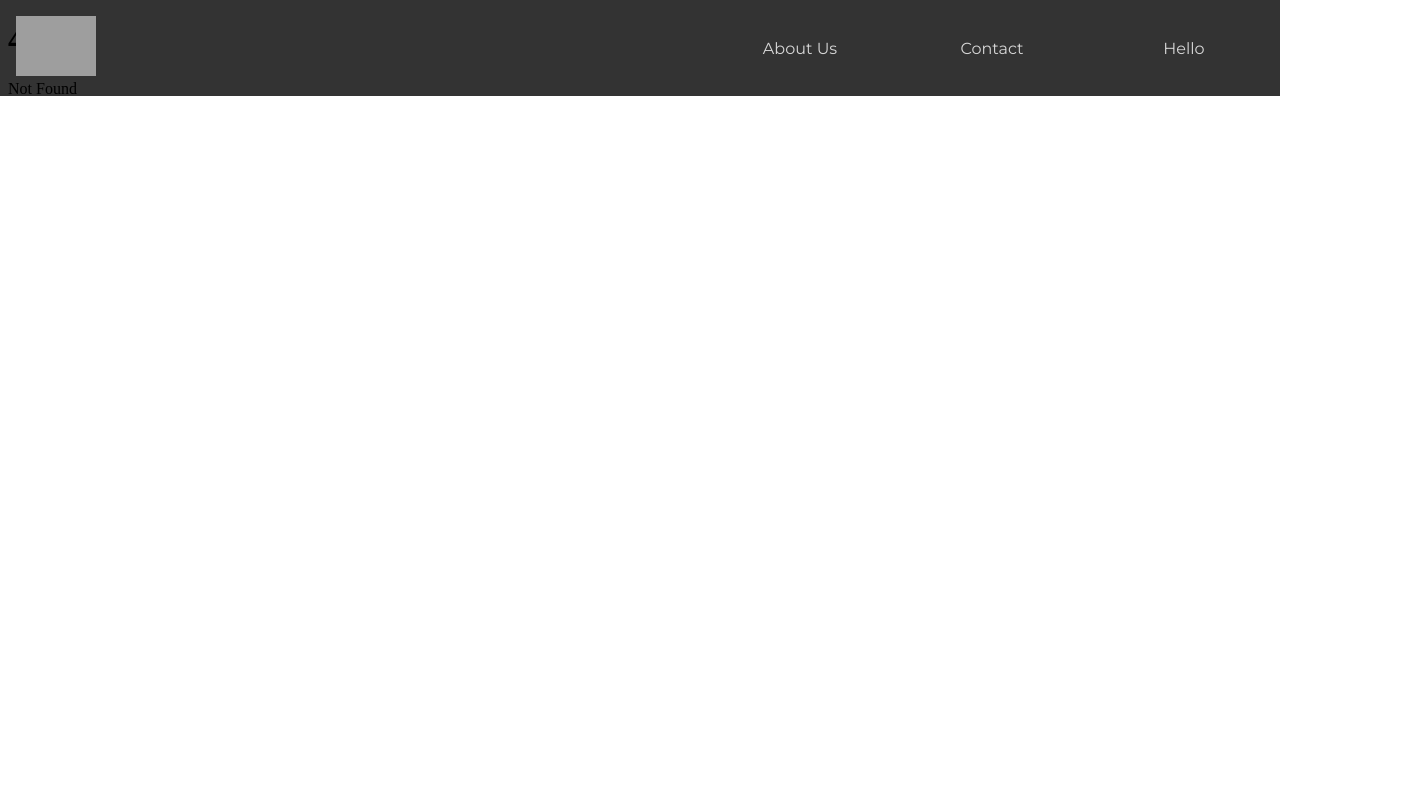
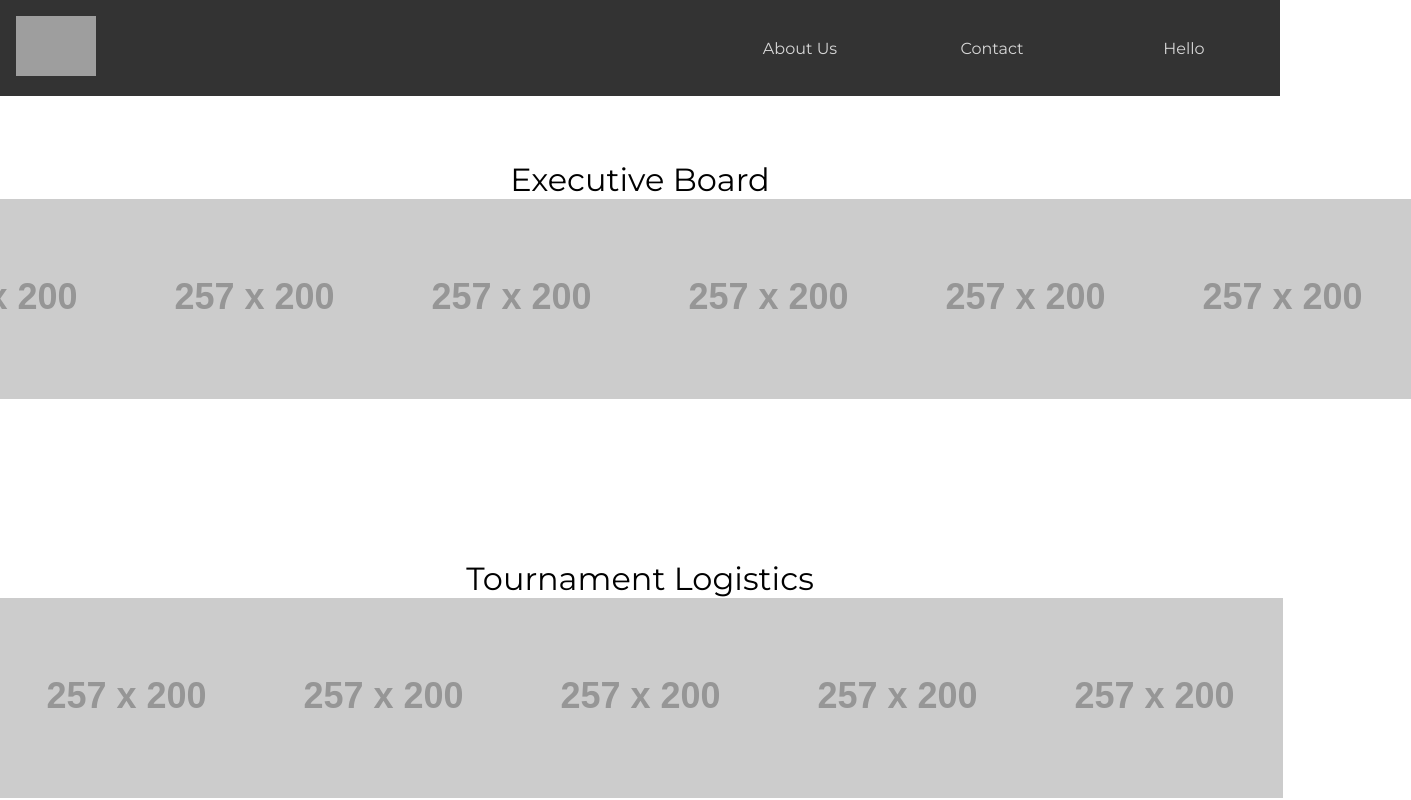
Before and after one commit to Pojoto/sovt-website, a SvelteKit app: page /about in a window 1280 px wide. Before the commit this address had no page. Shown: the top 800 px of the page, 1411 px wide, since content can reach past the window. Built offline with nearby package versions, Linux system fonts and the light colour scheme; grey boxes are pictures that could not be loaded.

Commit message:
added two pages for more routing

```diff
--- /dev/null
+++ b/src/routes/about/+page.svelte
@@ -0,0 +1,56 @@
+<svelte:head>
+    <link href="https://fonts.googleapis.com/css2?family=Montserrat&display=swap" rel="stylesheet">
+</svelte:head>
+
+
+<script>
+    import Bio from '$lib/Bio.svelte';
+
+    const group_data = [["Executive Board", 6], ["Tournament Logistics", 5], ["Volunteering", 3], ["Outreach", 4], ["Public Relations", 2]];
+
+</script>
+
+
+{#each group_data as group}
+
+    <div class="group">
+        <div class="title">
+            {group[0]}
+        </div>
+
+        <div class="bios">
+            {#each Array(group[1]) as _}
+                <Bio />
+
+            {/each}
+        </div>
+
+
+    </div>
+
+{/each}
+
+
+
+<style>
+
+    .group .title{
+
+        font-family: 'Montserrat', sans-serif;
+        font-size: 2rem;
+        text-align: center;
+        margin-top: 10rem;
+
+    }
+
+    .bios {
+        display: flex;
+        align-items: center;
+        justify-content: center;
+    }
+
+    body {
+        overflow: scroll;
+    }
+
+</style>
```
Also changed, not shown: src/routes/+page.svelte (+21 -4 lines).
